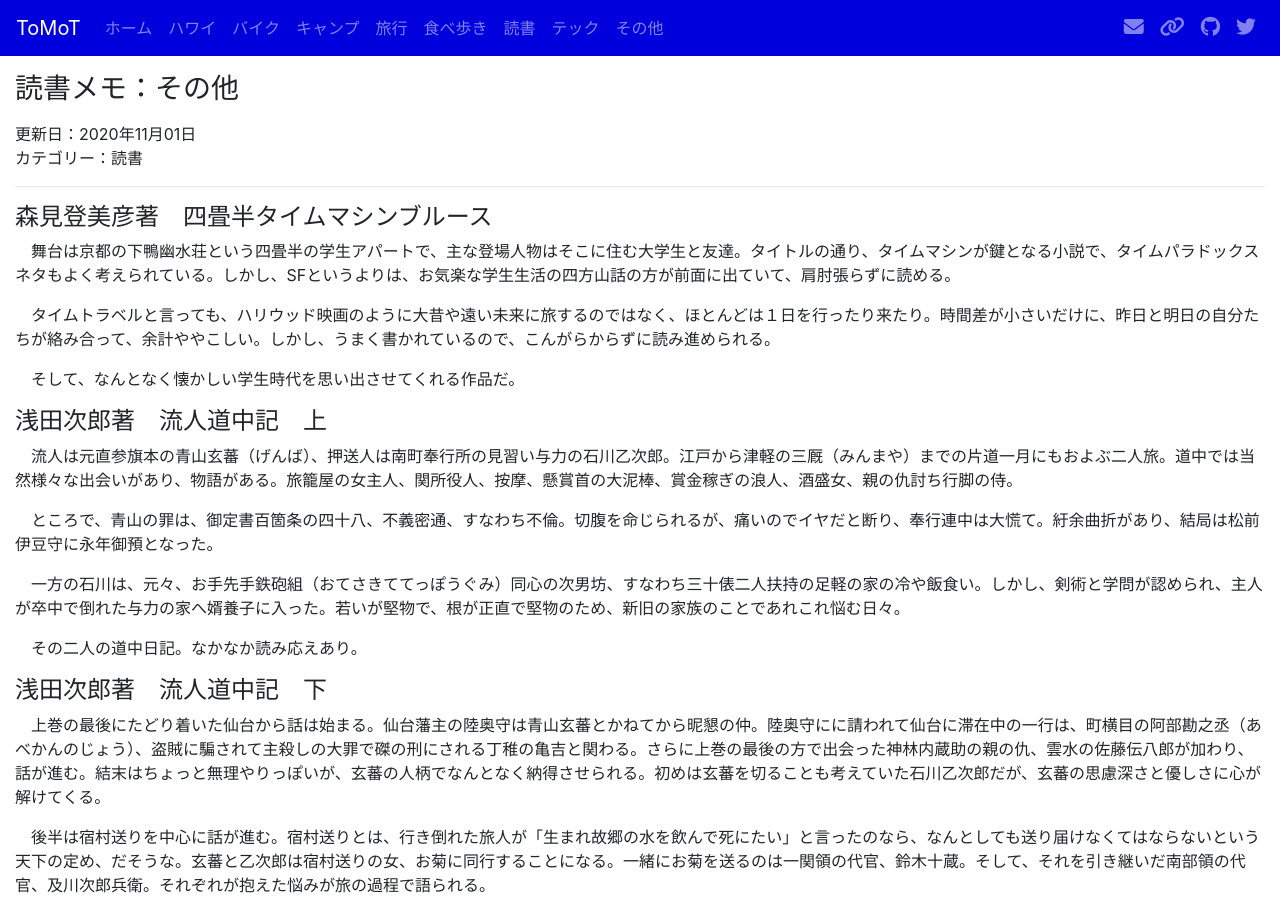
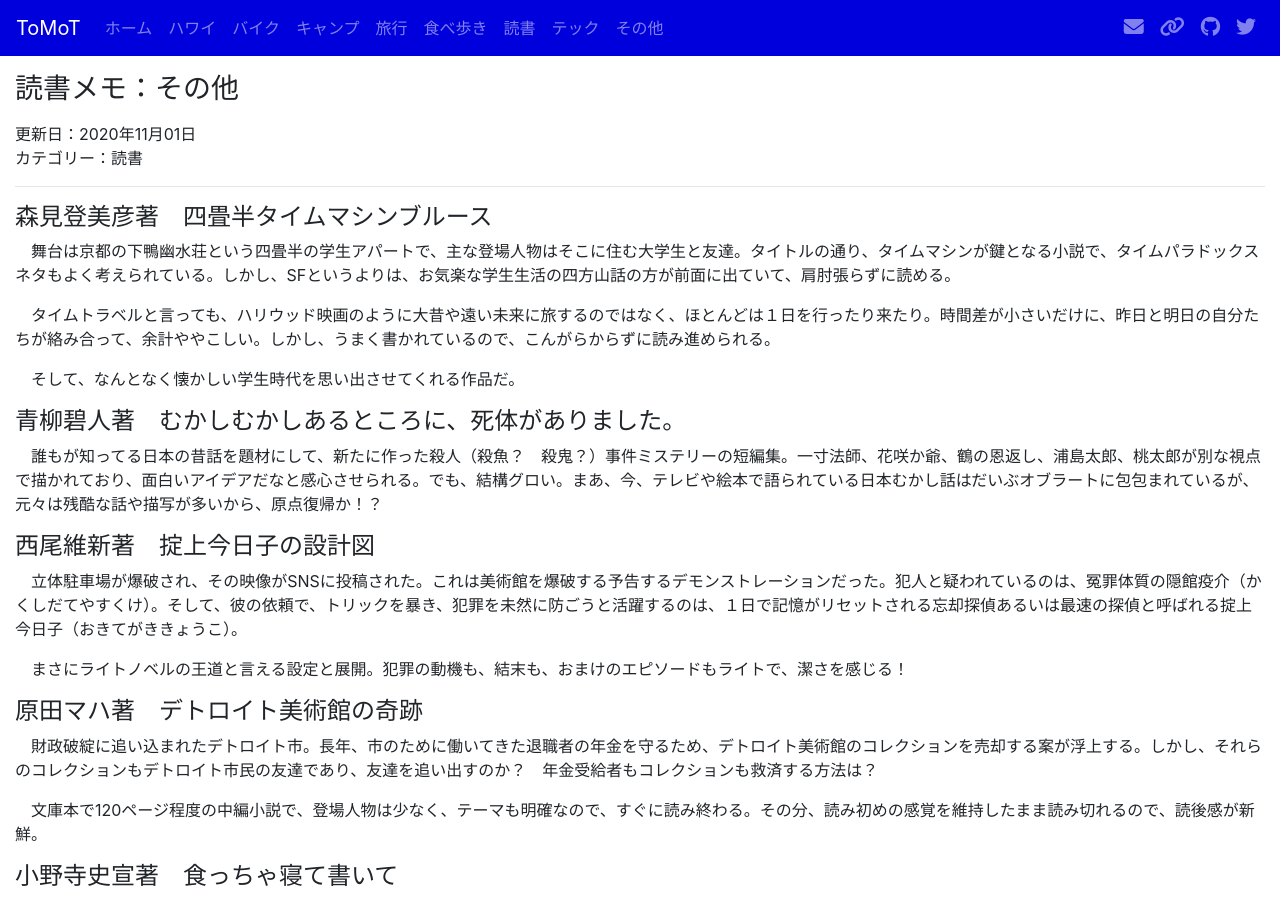
Before and after one commit to tomot/tomot.github.io, a Jekyll site: the page built from pages/book-etc.md, in a window 1280 px wide and 900 px high. Built offline with Jekyll 4.4.1, drawn with Linux system fonts in a browser that asks for light colours; nearby versions of some CDN libraries; some of the changed text lies outside the part shown.

```diff
--- a/pages/book-etc.md
+++ b/pages/book-etc.md
@@ -11,24 +11,6 @@ categories: 読書
 　タイムトラベルと言っても、ハリウッド映画のように大昔や遠い未来に旅するのではなく、ほとんどは１日を行ったり来たり。時間差が小さいだけに、昨日と明日の自分たちが絡み合って、余計ややこしい。しかし、うまく書かれているので、こんがらからずに読み進められる。
 
 　そして、なんとなく懐かしい学生時代を思い出させてくれる作品だ。
-
-#### 浅田次郎著　流人道中記　上
-
-　流人は元直参旗本の青山玄蕃（げんば）、押送人は南町奉行所の見習い与力の石川乙次郎。江戸から津軽の三厩（みんまや）までの片道一月にもおよぶ二人旅。道中では当然様々な出会いがあり、物語がある。旅籠屋の女主人、関所役人、按摩、懸賞首の大泥棒、賞金稼ぎの浪人、酒盛女、親の仇討ち行脚の侍。
-
-　ところで、青山の罪は、御定書百箇条の四十八、不義密通、すなわち不倫。切腹を命じられるが、痛いのでイヤだと断り、奉行連中は大慌て。紆余曲折があり、結局は松前伊豆守に永年御預となった。
-
-　一方の石川は、元々、お手先手鉄砲組（おてさきててっぽうぐみ）同心の次男坊、すなわち三十俵二人扶持の足軽の家の冷や飯食い。しかし、剣術と学問が認められ、主人が卒中で倒れた与力の家へ婿養子に入った。若いが堅物で、根が正直で堅物のため、新旧の家族のことであれこれ悩む日々。
-
-　その二人の道中日記。なかなか読み応えあり。
-
-#### 浅田次郎著　流人道中記　下
-
-　上巻の最後にたどり着いた仙台から話は始まる。仙台藩主の陸奥守は青山玄蕃とかねてから昵懇の仲。陸奥守にに請われて仙台に滞在中の一行は、町横目の阿部勘之丞（あべかんのじょう）、盗賊に騙されて主殺しの大罪で磔の刑にされる丁稚の亀吉と関わる。さらに上巻の最後の方で出会った神林内蔵助の親の仇、雲水の佐藤伝八郎が加わり、話が進む。結末はちょっと無理やりっぽいが、玄蕃の人柄でなんとなく納得させられる。初めは玄蕃を切ることも考えていた石川乙次郎だが、玄蕃の思慮深さと優しさに心が解けてくる。
-
-　後半は宿村送りを中心に話が進む。宿村送りとは、行き倒れた旅人が「生まれ故郷の水を飲んで死にたい」と言ったのなら、なんとしても送り届けなくてはならないという天下の定め、だそうな。玄蕃と乙次郎は宿村送りの女、お菊に同行することになる。一緒にお菊を送るのは一関領の代官、鈴木十蔵。そして、それを引き継いだ南部領の代官、及川次郎兵衛。それぞれが抱えた悩みが旅の過程で語られる。
-
-　さらに、玄蕃の罪の真相も語られ、正義感の塊の乙次郎の憤りは高まる。玄蕃の言い分にはツッコミどころ満載の気がするが、一つの解釈なのだろう。いずれにせよ、最後はスカッとする良い終わり方だ。
 
 #### 青柳碧人著　むかしむかしあるところに、死体がありました。
 
```
Also changed, not shown: book.md (+1 -0 lines), index.md (+1 -0 lines), pages/book-asada.md (added, +23 -0 lines).
